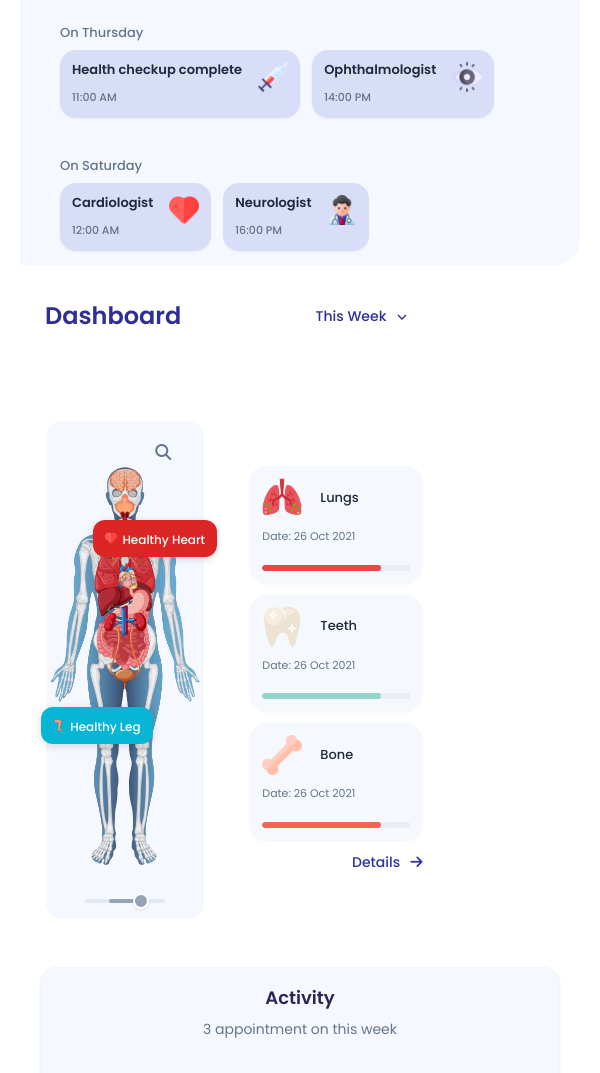
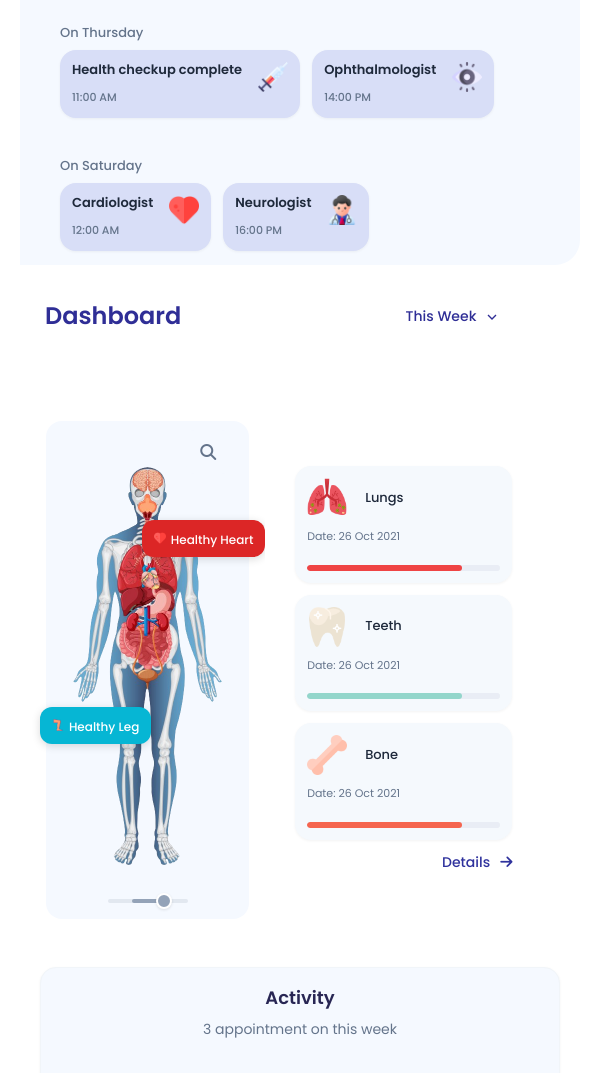
Before and after one commit to vikramsomai/healthcare-dashboard, a React (Vite) app: page / in a window 600 px wide. Shown: the part 760-1833 px from the top of the page. Built offline with nearby package versions, Linux system fonts and the light colour scheme.

Commit message:
fix antomy code

```diff
--- a/src/components/AnatomySection/AnatomySection.css
+++ b/src/components/AnatomySection/AnatomySection.css
@@ -210,7 +210,7 @@
   }
   .anatomy-container {
     display: flex;
-    width: 210px;
+    width: 300px;
   }
 }
 
```
